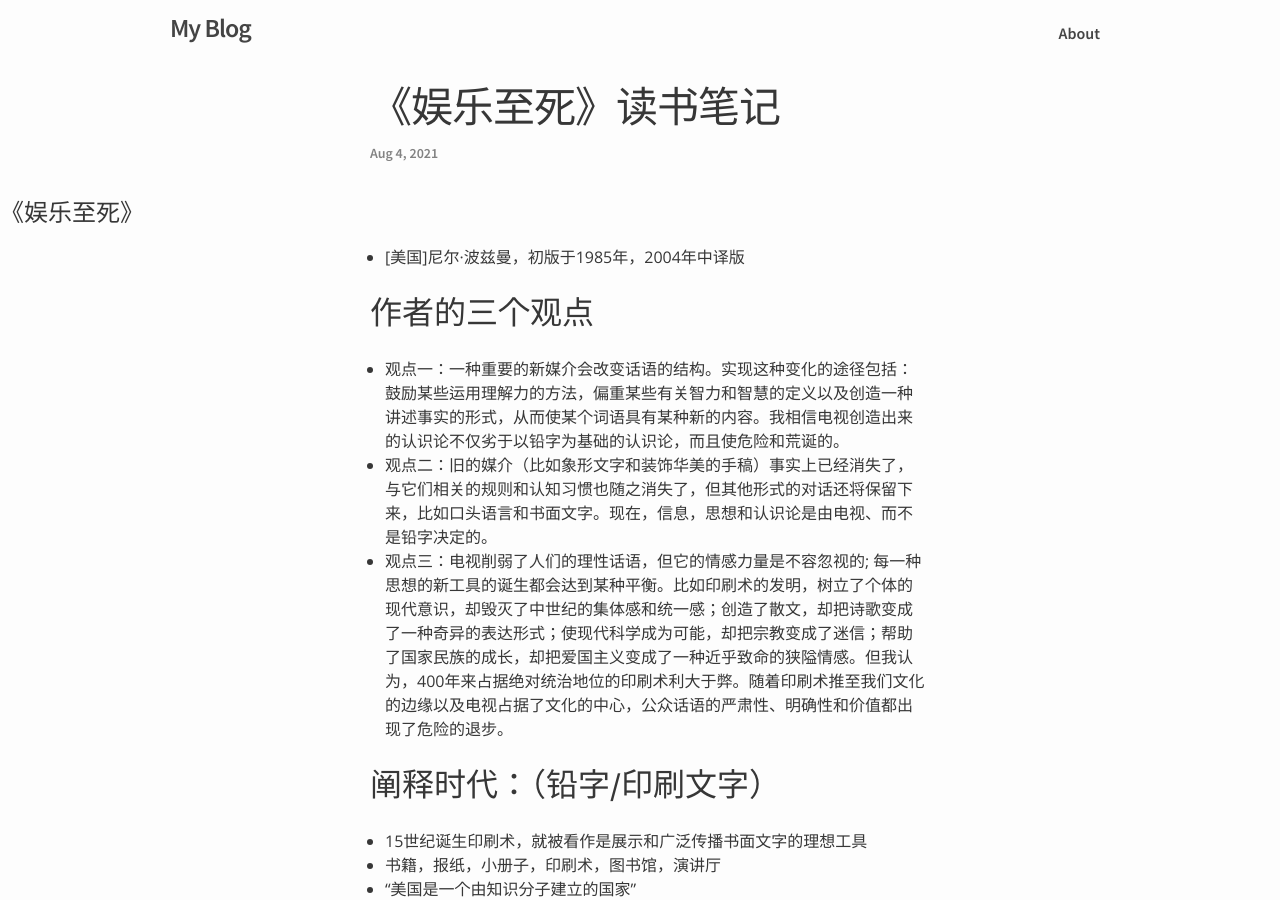
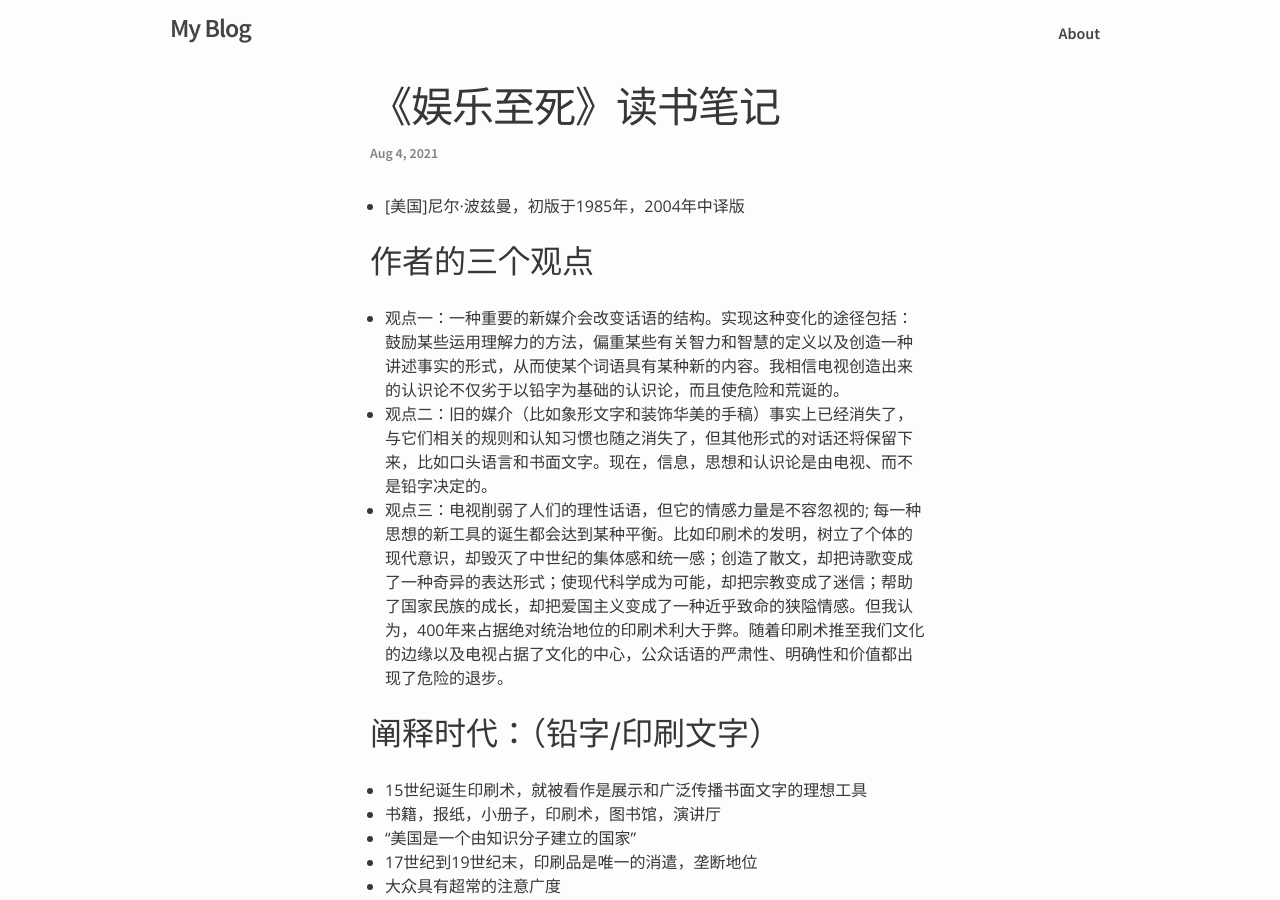
Before and after one commit to hazel-new/HazelBlog, a Jekyll site: the page built from _posts/2021-08-04-《娱乐至死》读书笔记.md, in a window 1280 px wide and 900 px high. Built offline with Jekyll 4.4.1, drawn with Linux system fonts in a browser that asks for light colours; our own code applies the rules of GitHub Pages for plain Markdown files.

Commit message:
update post

```diff
--- a/_posts/2021-08-04-《娱乐至死》读书笔记.md
+++ b/_posts/2021-08-04-《娱乐至死》读书笔记.md
@@ -1,5 +1,3 @@
-# 《娱乐至死》
-
 - [美国]尼尔·波兹曼，初版于1985年，2004年中译版
 
 ## 作者的三个观点
```
